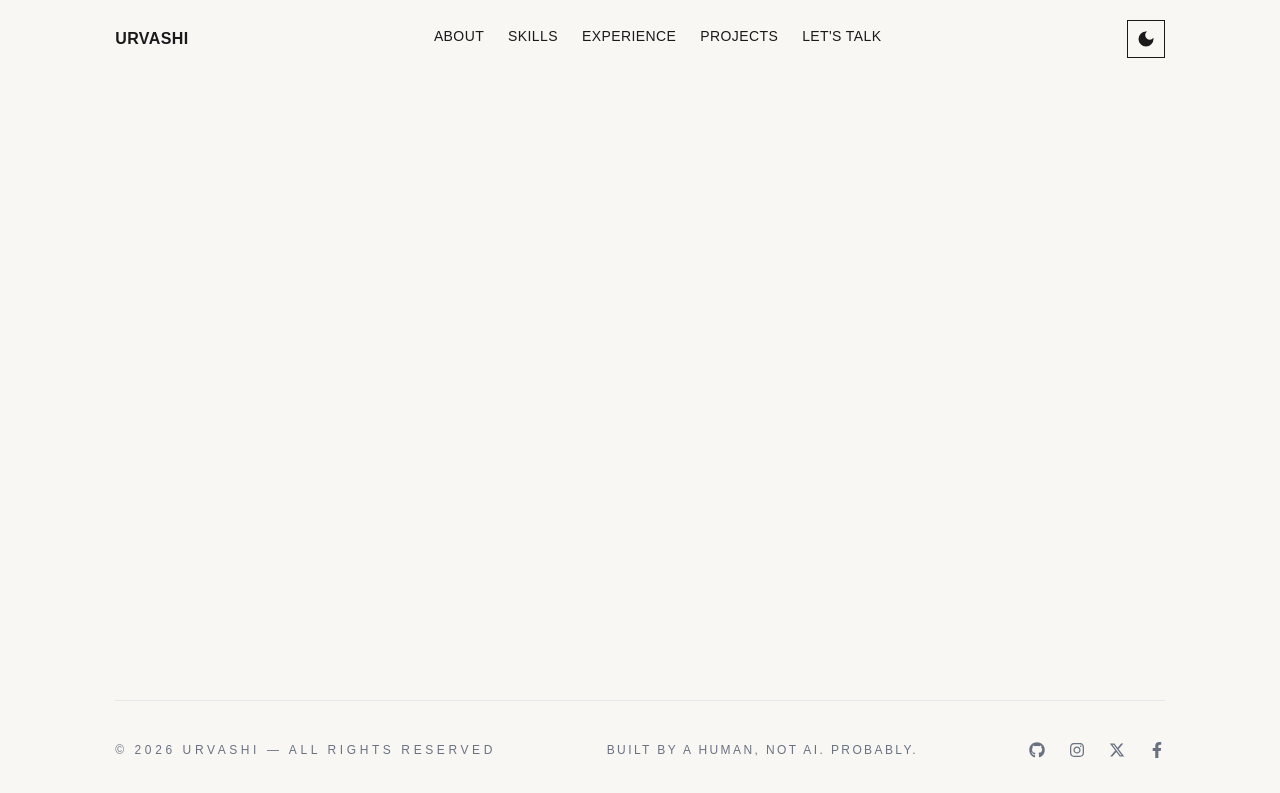
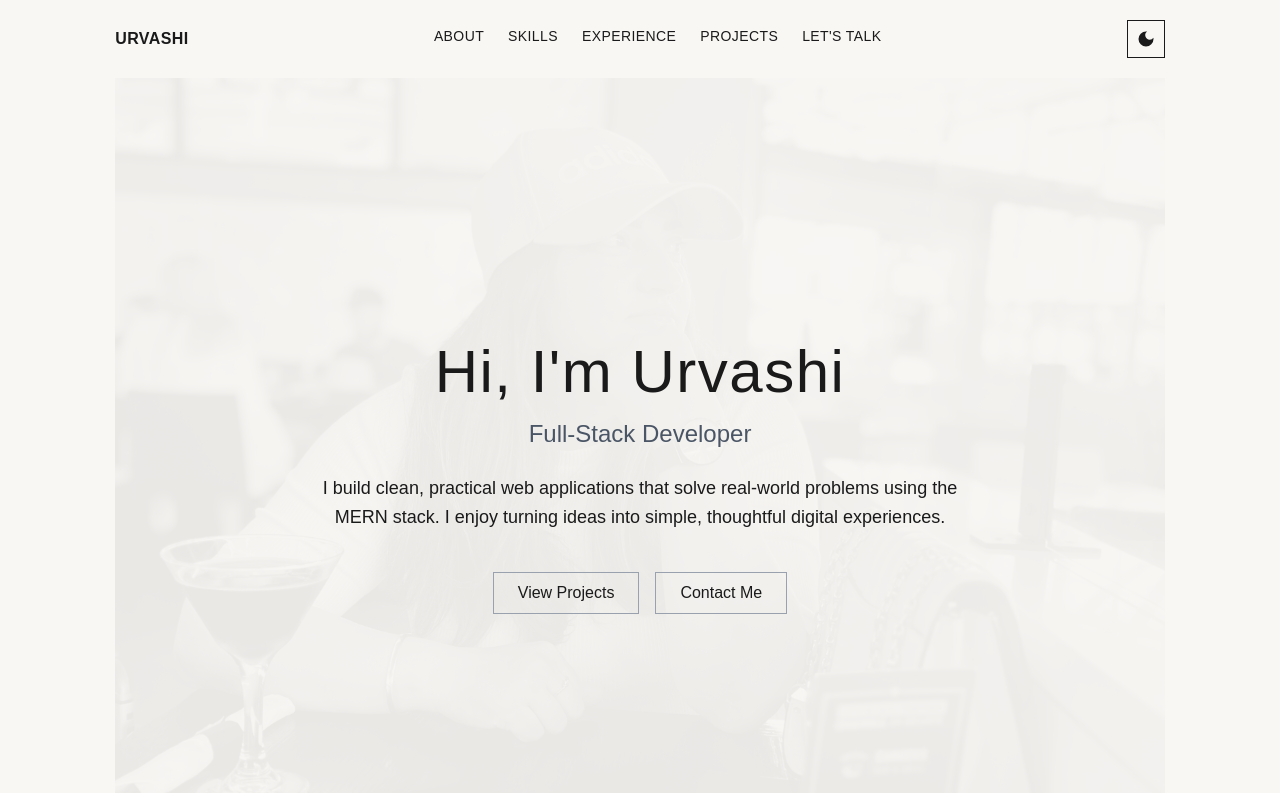
Before and after one commit to urvashidab/Urvashi-Portfolio, a React (Vite) app: page / in a window 1280 px wide. Shown: the top 793 px of the page. Built offline with nearby package versions, Linux system fonts and the light colour scheme.

Commit message:
Hero section added

```diff
--- a/src/pages/Home.jsx
+++ b/src/pages/Home.jsx
@@ -1,7 +1,58 @@
 import React from "react";
+import { images } from "../skillsData";
 
 const Home = () => {
-  return <div></div>;
+  return (
+    <section className="relative min-h-screen flex items-center justify-center px-6">
+      {/* Background image */}
+      <div
+        className="absolute inset-0 bg-cover bg-center grayscale opacity-20"
+        style={{
+          backgroundImage: `url(${images.urvashi_hero})`,
+        }}
+      ></div>
+
+      {/* Light overlay (improves readability) */}
+      <div className="absolute inset-0 bg-primaryBg/70  dark:bg-darkBg/80"></div>
+
+      {/* Hero content */}
+      <div className="relative max-w-2xl text-center">
+        {/* Name */}
+        <h1 className="text-5xl md:text-6xl font-light tracking-wide">
+          Hi, I'm Urvashi
+        </h1>
+
+        {/* Role */}
+        <h2 className="text-2xl mt-4 text-gray-600 dark:text-gray-300">
+          Full-Stack Developer
+        </h2>
+
+        {/* Description */}
+        <p className="mt-6 text-lg leading-relaxed">
+          I build clean, practical web applications that solve real-world
+          problems using the MERN stack. I enjoy turning ideas into simple,
+          thoughtful digital experiences.
+        </p>
+
+        {/* Buttons */}
+        <div className="mt-10 flex justify-center gap-4 flex-wrap">
+          <a
+            href="#projects"
+            className="px-6 py-2 border border-gray-400 dark:border-gray-500 hover:border-primaryText dark:hover:border-[#f1e1b9] transition"
+          >
+            View Projects
+          </a>
+
+          <a
+            href="#contact"
+            className="px-6 py-2 border border-gray-400 dark:border-gray-500 hover:border-primaryText dark:hover:border-[#f1e1b9] transition"
+          >
+            Contact Me
+          </a>
+        </div>
+      </div>
+    </section>
+  );
 };
 
 export default Home;
--- a/src/skillsData.js
+++ b/src/skillsData.js
@@ -22,11 +22,15 @@ import {
 import cycle from "../src/assets/images/cycle.jpg";
 import cooking from "../src/assets/images/cooking.jpg";
 import reading from "../src/assets/images/reading.jpg";
+import hero from "../src/assets/images/hero.jpg";
+import urvashi_hero from "../src/assets/images/urvashi.jpg";
 
 export const images = {
   cycle,
   cooking,
   reading,
+  urvashi_hero,
+  hero,
 };
 
 export const skillsData = [
```
Also changed, not shown: src/assets/images/urvashi.jpg (added), 1 other file (tests, documents, lock files or other folders).
